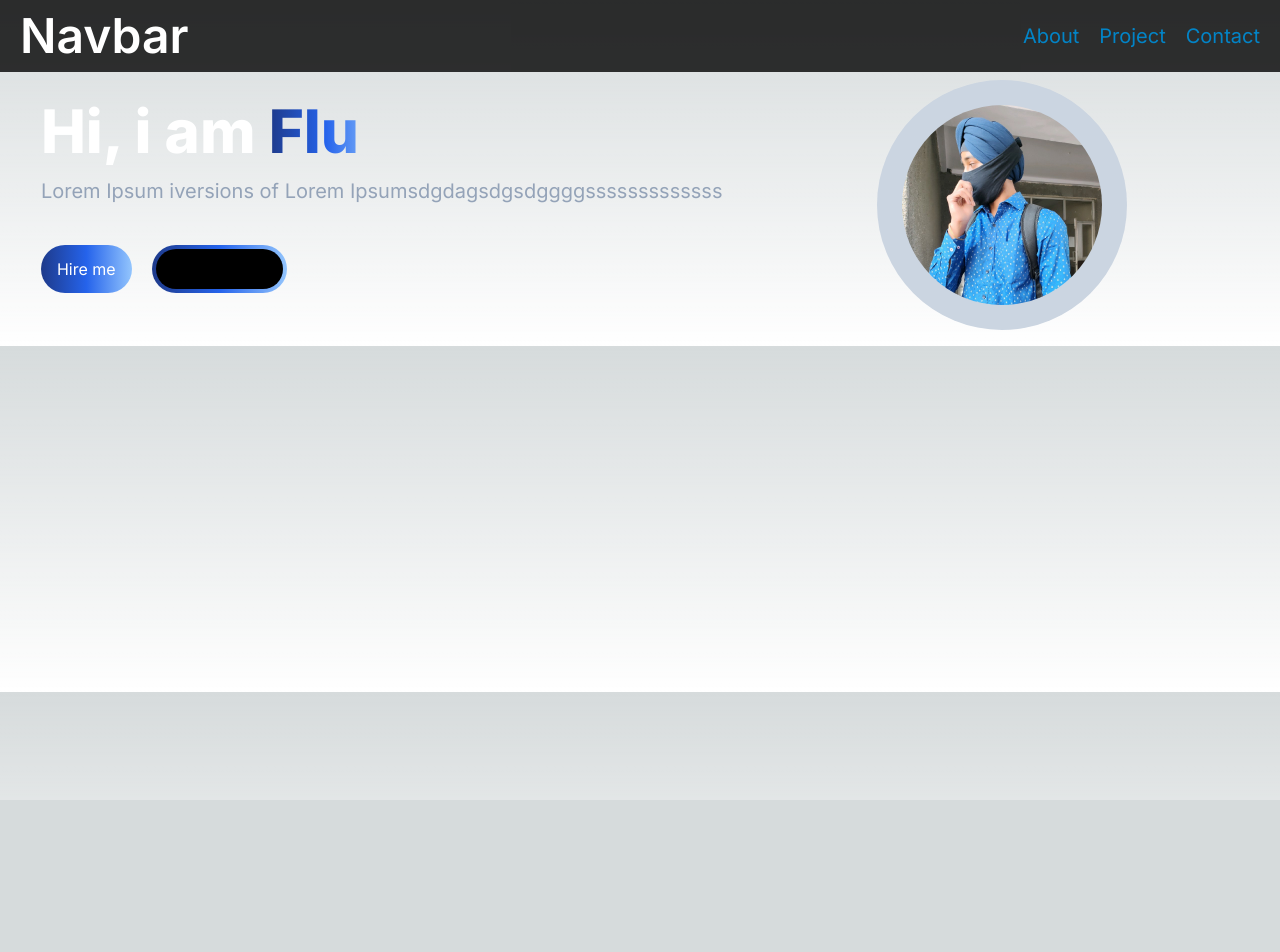
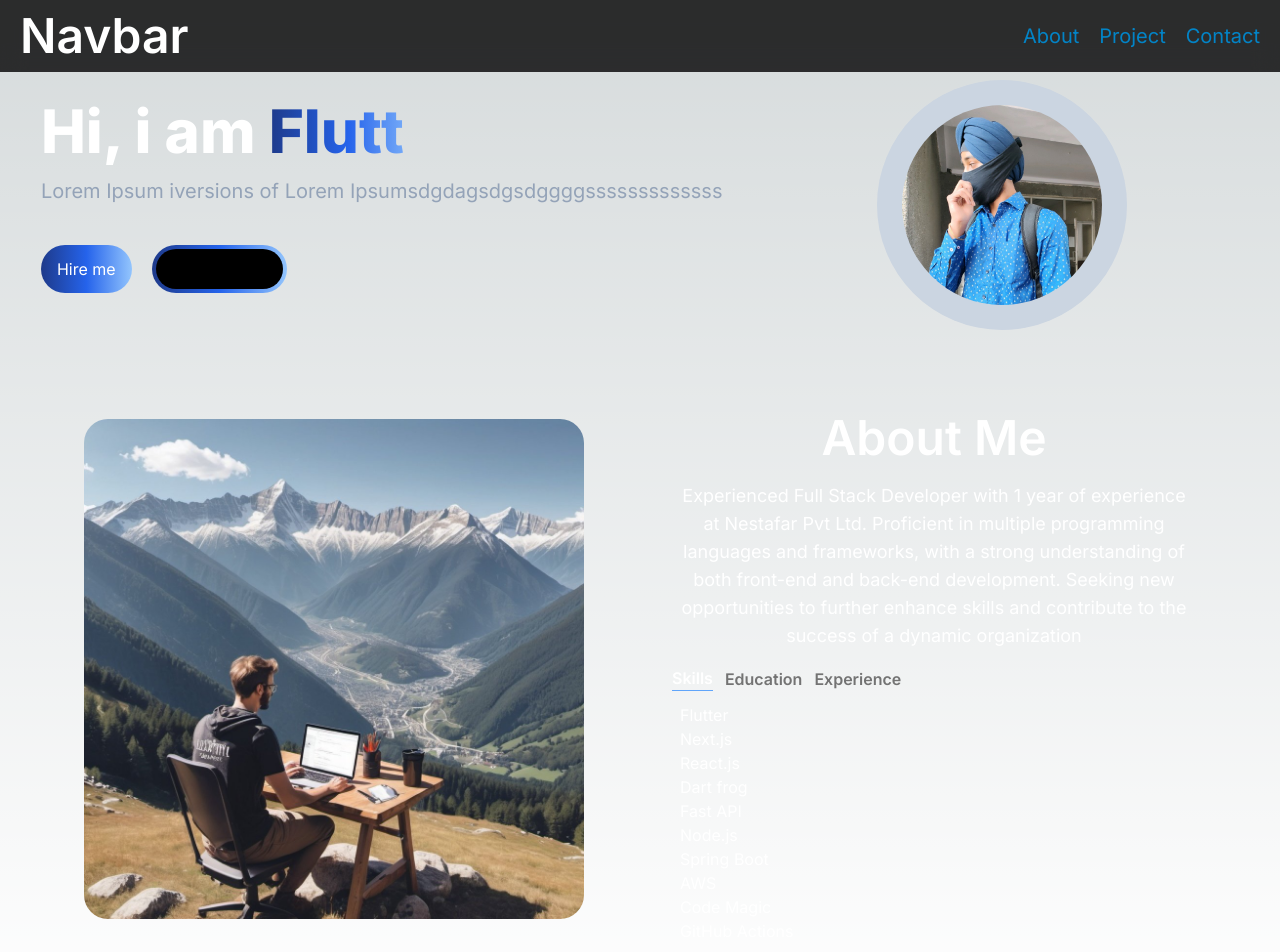
Before and after one commit to anshd258/portfolio-next, a Next.js app: page / in a window 1280 px wide. Shown: the top 952 px of the page. Before the commit the page ends 800 px from the top, so only its background shows below. Built offline with nearby package versions, Linux system fonts and the light colour scheme.

Commit message:
added abouut seection

```diff
--- /dev/null
+++ b/app/components/aboutSection.jsx
@@ -0,0 +1,145 @@
+"use client";
+import { useState, useTransition } from "react";
+import Image from "next/image";
+import SectionsTab from "./sections";
+
+const sections = [
+  {
+    title: "Skills",
+    id: "Skills",
+    content: (
+      <ul className=" pl-2">
+        <li>Flutter</li>
+        <li>Next.js</li>
+        <li>React.js</li>
+        <li>Dart frog</li>
+        <li>Fast API</li>
+        <li>Node.js</li>
+        <li>Spring Boot</li>
+        <li>AWS</li>
+        <li>Code Magic</li>
+        <li>GitHub Actions</li>
+      </ul>
+    ),
+  },
+  {
+    title: "Education",
+    id: "Education",
+    content: (
+      <ul>
+        <li>
+          <strong>
+            Bachelors of Technology in Computer Science and Engineering
+          </strong>
+          <br></br>
+          <p className="text-slate-500 text-pretty text-sm">
+            {" "}
+            Guru Gobind Singh Indraprastha University
+            <span className="text-slate-200 text-pretty font-semibold text-sm">
+              {" "}
+              CGPA 8.9{" "}
+              <span className="text-slate-50000 text-pretty  text-xs">{`(till 6th sem)`}</span>
+            </span>
+            <br></br>
+            <p className="text-slate-200 text-pretty font-semibold text-sm">
+              09/2021 - 09/2025
+            </p>
+          </p>
+        </li>
+      </ul>
+    ),
+  },
+  {
+    title: "Experience",
+    id: "Experience",
+    content: (
+      <ul className="pl-2">
+        <li className="my-2">
+          <strong>Full Stack Developer</strong>
+          <br></br>
+          Nestafar Pvt Ltd, August 2023 - Present, remote<br></br>
+          <ul>
+            <li className="text-slate-500 text-pretty text-sm">
+              Optimized app load times by 40% in areas with limited internet
+              connectivity.
+            </li>
+          </ul>
+        </li>
+        <li className="my-2">
+          <strong>Flutter and Backend Developer Intern</strong>
+          <br></br>
+          AngryBaaz Pvt Ltd, January 2023 - July 2023, remote<br></br>
+          <ul>
+            <li className="text-slate-500 text-pretty text-sm">
+              Consolidated three separate apps into SwiftCafe, improving user
+              experience and simplifying maintenance.
+            </li>
+          </ul>
+        </li>
+        <li className="my-2">
+          <strong>Flutter Blog Writing Intern</strong>
+          <br></br>
+          Gravity Pvt Ltd, December 2022 - January 2023, remote<br></br>
+          <ul>
+            <li className="text-slate-500 text-pretty text-sm">
+              Researched and documented 50+ Flutter widgets, optimizing user
+              interface functionality.
+            </li>
+          </ul>
+        </li>
+      </ul>
+    ),
+  },
+];
+
+function AboutSection() {
+  const [tabState, settabState] = useState(sections.at(0).id);
+  const [isPending, startTransition] = useTransition();
+  const handleTransition = (id) => {
+    startTransition(() => {
+      settabState(id);
+    });
+  };
+  return (
+    <section className="text-white">
+      <div className="md:grid md:grid-cols-2 gap-8 items-center px-4 py-8 xl:gap-16 sm:py-16 xl:px-16 ">
+        <Image
+          alt="developer image"
+          src={"/images/developer.png"}
+          width={500}
+          height={500}
+          className="rounded-3xl col-span-1   "
+        />
+        <div className="h-full w-full flex flex-col item-center justify-center">
+          <h2 className="text-white  md:text-5xl text-4xl font-semibold text-center py-5 justify-self-center place-self-center ">
+            About Me
+          </h2>
+          <p className="text-white text-lg text-center">
+            Experienced Full Stack Developer with 1 year of experience at
+            Nestafar Pvt Ltd. Proficient in multiple programming languages and
+            frameworks, with a strong understanding of both front-end and
+            back-end development. Seeking new opportunities to further enhance
+            skills and contribute to the success of a dynamic organization
+          </p>
+          <div className="flex felx-row space-x-3 mt-4 ">
+            {sections.map((value, index) => (
+              <SectionsTab
+                key={index}
+                active={value.id == tabState}
+                title={value.title}
+                selected={() => {
+                  handleTransition(value.id);
+                }}
+              />
+            ))}
+          </div>
+          <div className="mt-3 ">
+            {sections.find((value) => value.id === tabState).content}
+          </div>
+        </div>
+      </div>
+    </section>
+  );
+}
+
+export default AboutSection;
--- a/app/components/navbar.jsx
+++ b/app/components/navbar.jsx
@@ -21,7 +21,7 @@ const navLinks = [
 function Navbar() {
   const [navbar, setnavbar] = useState(false);
   return (
-    <nav className='fixed top-0 left-0 right-0 z-10  bg-black bg-opacity-80 py-3'>
+    <nav className='fixed top-0 left-0 right-0 z-10  backdrop-blur-md bg-black bg-opacity-80 py-3'>
       <div className='flex mx-auto px-5  items-center  flex-wrap  justify-between'>
         <Link href={"/"} className='text-white font-semibold  md:text-5xl text-2xl'> Navbar</Link>
         <div className='mobile-menu  md:hidden block '>
--- /dev/null
+++ b/app/components/sections.jsx
@@ -0,0 +1,21 @@
+import React from "react";
+
+function SectionsTab({ active, selected, title}) {
+  const buttonClass = active
+    ? "text-white border-b border-blue-400"
+    : "text-neutral-500";
+  return (
+
+     <button
+      onClick={selected}
+      className={`font-semibold  hover:text-white  ${buttonClass} `}
+    >
+      {title}
+    </button>
+
+
+
+  );
+}
+
+export default SectionsTab;
--- a/app/page.js
+++ b/app/page.js
@@ -1,6 +1,7 @@
 import Image from "next/image";
 import HeroSection from "./components/heroSection";
 import Navbar from "./components/navbar";
+import AboutSection from "./components/aboutSection";
 
 export default function Home() {
   return (
@@ -8,6 +9,7 @@ export default function Home() {
       <Navbar/>
    <div className=" container mt-16 mx-auto">
    <HeroSection/>
+   <AboutSection/>
    </div>
     </main>
   );
```
Also changed, not shown: app/components/navbarlink.jsx (+10 -5 lines), public/images/developer.png (added).
